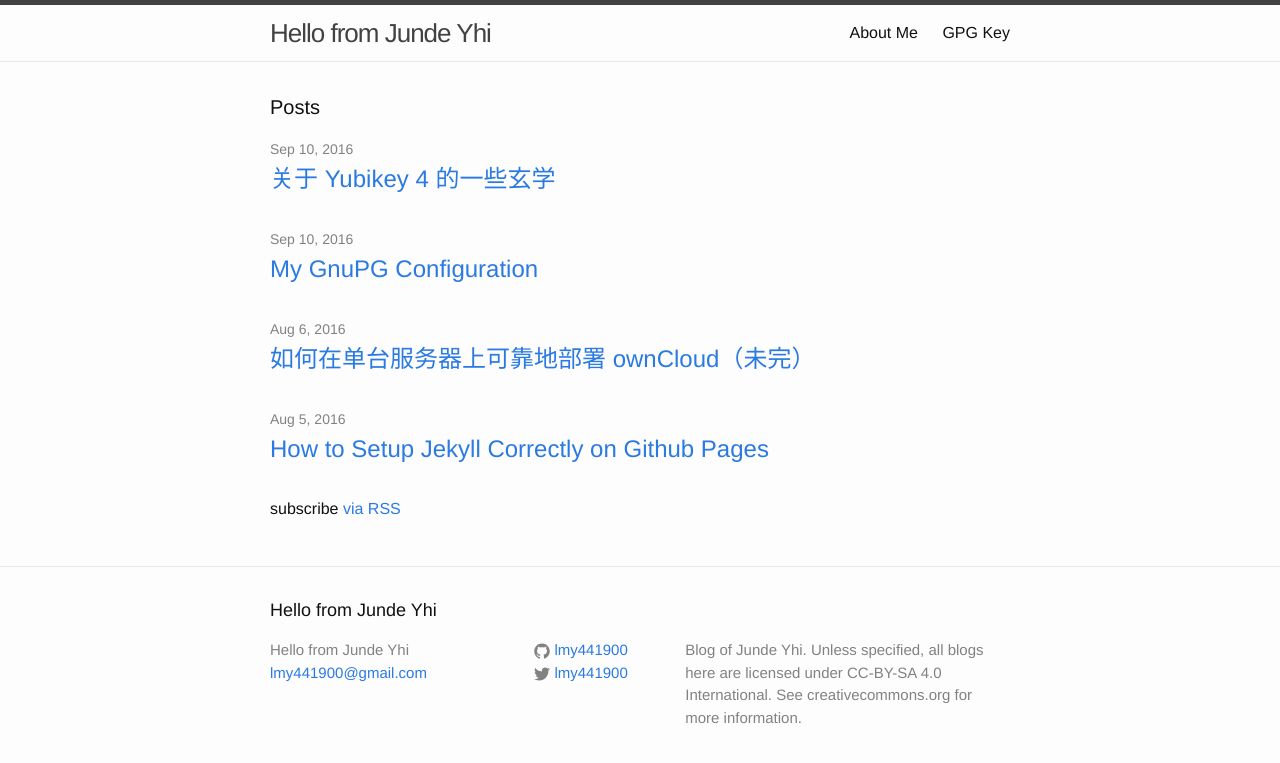
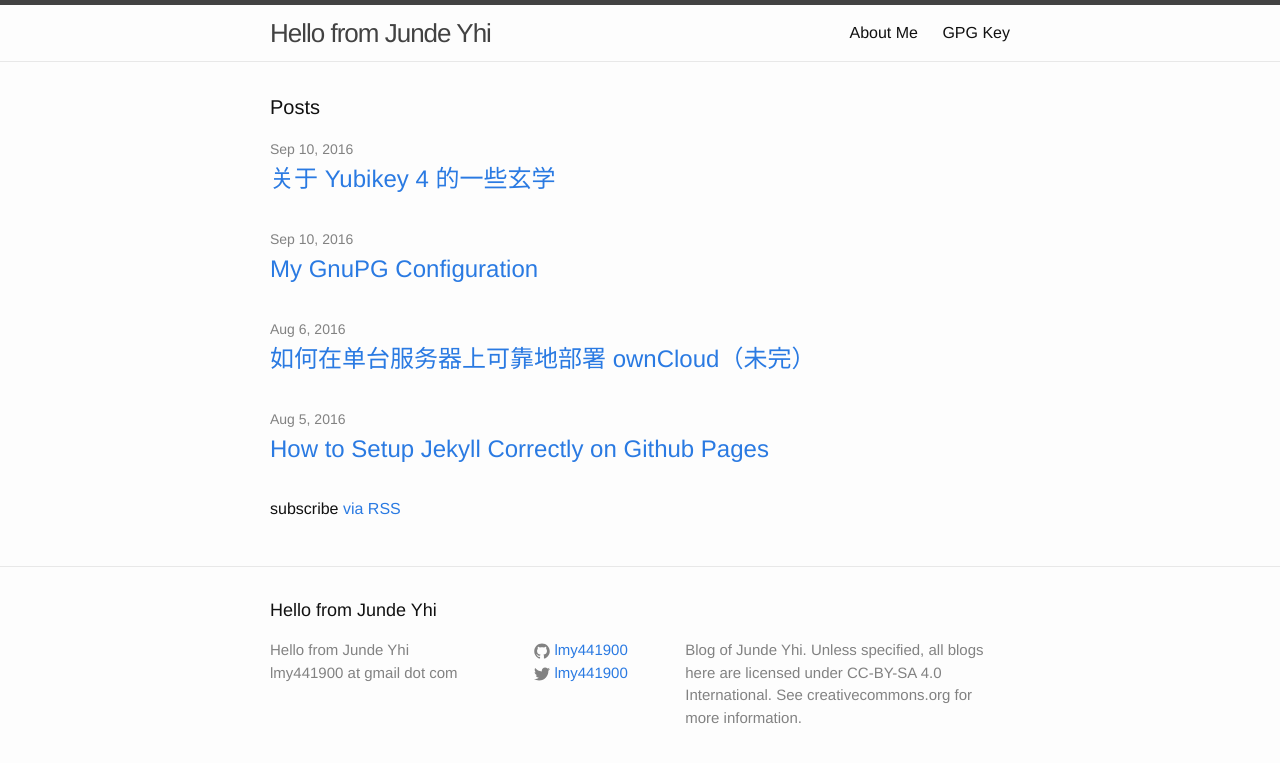
Before and after one commit to lmy441900/lmy441900.github.io, a Jekyll site: the page built from index.html, in a window 1280 px wide. Shown: the top 763 px of the page. Built offline with Jekyll 4.4.1, drawn with Linux system fonts in a browser that asks for light colours.

Commit message:
footer: remove real email address
to reduce trash emails

Signed-off-by: Junde Yhi <lmy441900@aosc.xyz>

```diff
--- a/_config.yml
+++ b/_config.yml
@@ -7,7 +7,7 @@
 
 # Site settings
 title: Hello from Junde Yhi
-email: lmy441900@gmail.com
+email: lmy441900 at gmail dot com
 description: > # this means to ignore newlines until "baseurl:"
   Blog of Junde Yhi. Unless specified, all blogs here are licensed under CC-BY-SA 4.0
   International. See creativecommons.org for more information.
--- a/_includes/footer.html
+++ b/_includes/footer.html
@@ -8,7 +8,7 @@
       <div class="footer-col footer-col-1">
         <ul class="contact-list">
           <li>{{ site.title }}</li>
-          <li><a href="mailto:{{ site.email }}">{{ site.email }}</a></li>
+          <li>{{ site.email }}</li>
         </ul>
       </div>
 
```
